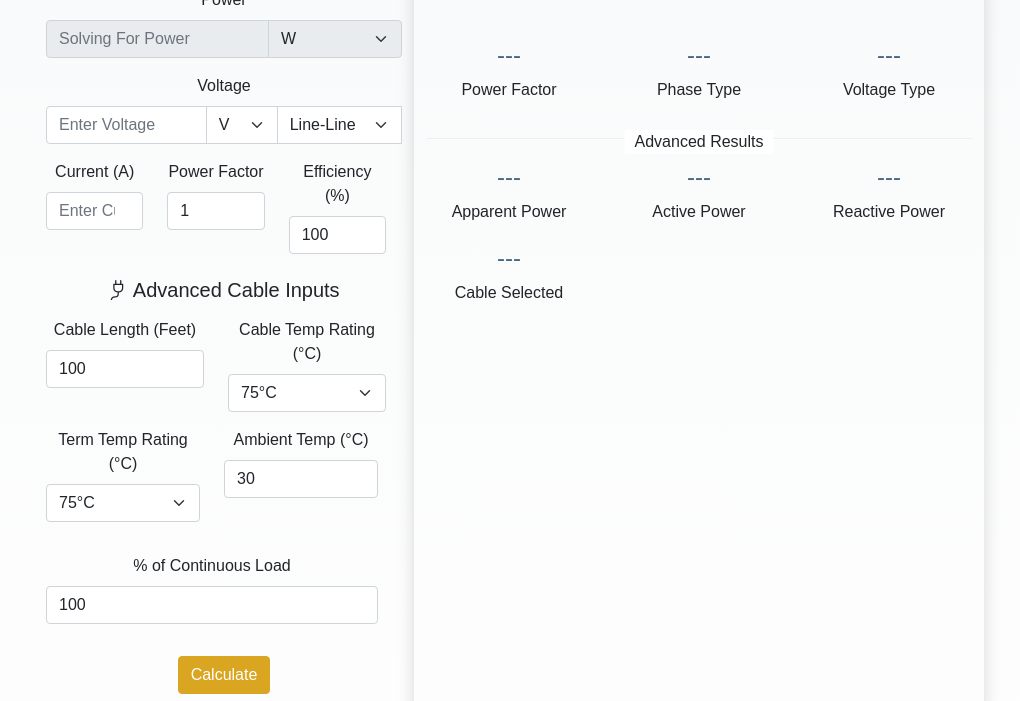
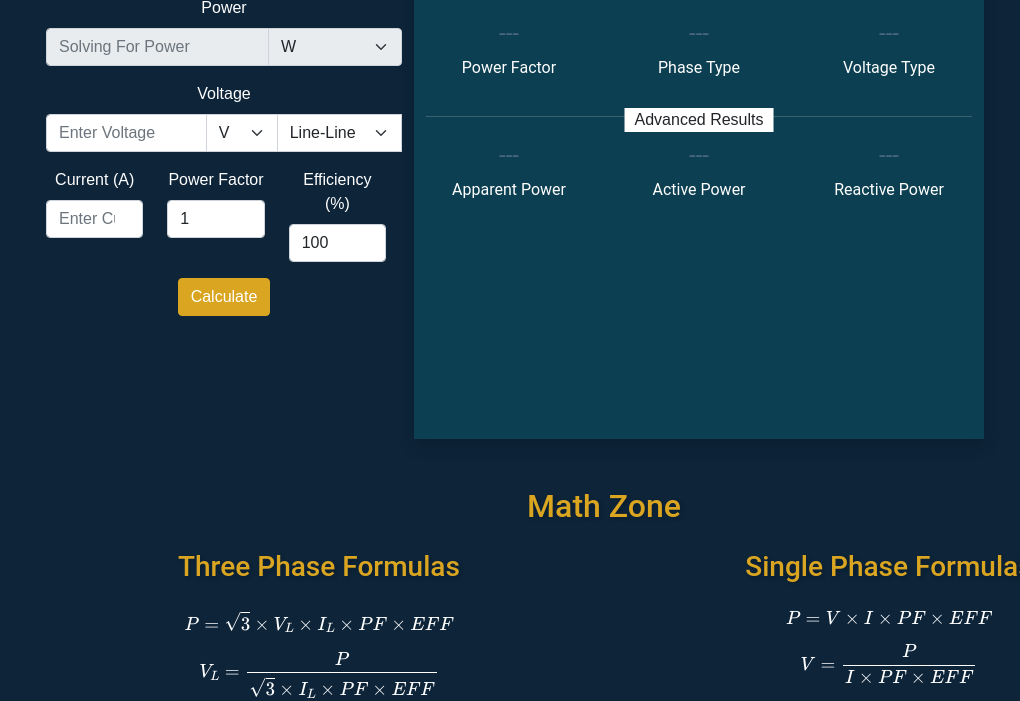
Before and after one commit to captainku/ElectricalWorkbench, a website: page powerWorkbench.html in a window 1280 px wide. Shown: the part 272-973 px from the top of the page, without its empty margins (36-1056 px from the left). Drawn offline with nearby package versions, Linux system fonts and the light colour scheme.

Commit message:
New background

```diff
--- a/calculator.js
+++ b/calculator.js
@@ -9,7 +9,7 @@ function calculateResults() {
     var current = parseFloat(document.getElementById('currentInput').value);
     var pf = parseFloat(document.getElementById('pfInput').value);
     var eff = parseFloat(document.getElementById('effInput').value);
-    var amountContinue = parseFloat(document.getElementById('loadContinueAmount').value);
+    //var amountContinue = parseFloat(document.getElementById('loadContinueAmount').value);
     var phaseType = document.querySelector('input[name="phaseType"]:checked').value;
 
     var result = 0;
@@ -109,13 +109,13 @@ function calculateResults() {
 
     //Get cable size
     //calc required cable ampacity based on load type
-    var amountNonContinue = 100-amountContinue;
+   /* var amountNonContinue = 100-amountContinue;
     var ampsRequired = currentResult*(amountNonContinue/100) + currentResult*(amountContinue/100)*1.25;
     console.log(currentResult);
     console.log("Amps Required Calculated: " + ampsRequired);
     var cableSelected = selectCableSize(ampsRequired);
     document.getElementById('resultCableSize').innerHTML = cableSelected;
-
+    */
     //draw chart
     updateChart(powerResult, powerQ, powerS);
 
--- a/powerWorkbench.html
+++ b/powerWorkbench.html
@@ -14,9 +14,32 @@
 
 </head>
 <body>
+<!-- Navbar -->
+<nav class="navbar navbar-expand-lg navbar-dark">
+    <div class="container-fluid">
+        <a class="navbar-brand" href="index.html">Electrical Workbench</a>
+        <button class="navbar-toggler" type="button" data-bs-toggle="collapse" data-bs-target="#navbarNavDropdown" aria-controls="navbarNavDropdown" aria-expanded="false" aria-label="Toggle navigation">
+            <span class="navbar-toggler-icon"></span>
+        </button>
+        <div class="collapse navbar-collapse" id="navbarNavDropdown">
+            <ul class="navbar-nav">
+                <li class="nav-item dropdown">
+                    <a class="nav-link dropdown-toggle" href="#" id="navbarDropdownMenuLink" role="button" data-bs-toggle="dropdown" aria-expanded="false">
+                        Menu
+                    </a>
+                    <ul class="dropdown-menu" aria-labelledby="navbarDropdownMenuLink">
+                        <li><a class="dropdown-item" href="#">Action</a></li>
+                        <li><a class="dropdown-item" href="#">Another action</a></li>
+                        <li><a class="dropdown-item" href="#">Something else here</a></li>
+                    </ul>
+                </li>
+            </ul>
+        </div>
+    </div>
+</nav>
 
-<div class="container">
-    <h1 class="mt-4 mb-4">Electrical Workbench</h1>
+
+<div class="container mt-4">
     <div class="row">
 
         <!-- Input Column -->
@@ -124,58 +147,6 @@
 
                 </div>
 
-               <!-- Advanced Cable Inputs Section -->
-                <div class="mt-4">
-                    <h5 class="mb-3 text-center"><i class="bi bi-plug"></i> Advanced Cable Inputs</h5>
-                </div>
-                <div class="row g-2 mb-3">
-                    <!--Row 1 of Cable Inputs-------------------->
-                    <!-- Cable Length Input -->
-                    <div class="col me-3">
-                        <div class="mb-3">
-                            <label for="cableLengthInput" class="form-label">Cable Length (Feet)</label>
-                            <input type="number" step="any" class="form-control" id="cableLengthInput" placeholder="Enter Cable Length" value=100>
-                        </div>
-                    </div>
-                     <!-- Cable Temp Rating Input -->
-                        <div class="col me-3">
-                            <label for="cableTempRatingSelect" class="form-label">Cable Temp Rating (°C)</label>
-                            <select class="form-select" id="cableTempRatingSelect">
-                                <option value="60">60°C</option>
-                                <option value="75" selected>75°C</option> <!-- Set this option as selected by default -->
-                                <option value="90">90°C</option>
-                            </select>
-                        </div>
-                    <!--Row 2 of Cable Inputs-------------------->
-                                    <!-- Temp Input Group -->
-                    <div class="row g-2 mb-3">
-                            <!-- Termination Temp Rating Input -->
-                        <div class="col me-3">
-                            <label for="termTempRatingSelect" class="form-label">Term Temp Rating (°C)</label>
-                            <select class="form-select" id="termTempRatingSelect">
-                                <option value="60">60°C</option>
-                                <option value="75" selected>75°C</option> <!-- Set this option as selected by default -->
-                                <option value="90">90°C</option>
-                            </select>
-                        </div>
-                            <!-- Ambient Temperature Input -->
-                        <div class="col me-3">
-                            <label for="ambientTempInput" class="form-label">Ambient Temp (°C)</label>
-                            <input type="number" step="any" class="form-control" id="ambientTempInput" placeholder="Enter Ambient Temperature" value=30>
-                            <div id="effWarning" class="form-text text-warning" style="display: none;">Please enter a valid number between 0 and 100.</div>
-                        </div>
-                    </div>
-                    <!--Row 3 of Cable Inputs-------------------->
-                        <!-- Temp Input Group -->
-                    <div class="row g-2 mb-3">
-                            <!-- Continuous input-->
-                            <div class="col me-3">
-                                <label for="loadContinueAmount" class="form-label">% of Continuous Load</label>
-                                <input type="number" step="any" class="form-control" id="loadContinueAmount" placeholder="% Continuous" value=100>
-                                <div id="effWarning" class="form-text text-warning" style="display: none;">Please enter a valid number between 0 and 100.</div>
-                            </div>
-                    </div>
-                </div>
 
 
                 <!-- Calculate Button with onclick attribute -->
@@ -249,13 +220,7 @@
                 <p>Reactive Power</p>
             </div>
         </div>
-        <div class="row g-4 text-center">
-            <!-- Power Factor Result -->
-            <div class="col-md-4">
-               <p class="result-value" id="resultCableSize">---</p>
-               <p>Cable Selected</p>
-           </div>
-       </div>
+
 
         <!--Equation Result Section-->
         <div  style="max-height: 200px; overflow-y: auto;">
--- a/styles.css
+++ b/styles.css
@@ -1,6 +1,8 @@
 /* Custom CSS for the results section */
 #resultsSection {
-    padding-top: 30px; /* Add padding to the top for spacing */
+    background-color: #0b3f51;
+    border-radius: 15px 15px 0 0; /* top-left, top-right, bottom-right, bottom-left */
+
 }
 
 .result-card {
@@ -20,6 +22,12 @@
     color: #6c757d; /* Set text color */
     margin-bottom: 0; /* Remove bottom margin */
 }
+
+label {
+    font-family: 'Arial', sans-serif; /* Sets the font */
+    color: #ffffff; /* Dark grey color for text */
+}
+
 
 
 .advanced-results-divider {
@@ -83,7 +91,7 @@
     font-family: Arial, sans-serif;
     margin: 40px;
     text-align: center;
-    background: linear-gradient(to bottom, #f8f9fa 0%, #ffffff 100%);
+    background: #0d2439;
 
 }
 
@@ -135,10 +143,22 @@ header {
 header h1 {
     font-family: 'Roboto', sans-serif;
     font-size: 2.5rem; /* Adjust size as needed */
-    font-weight: 700; /* Roboto's bold weight */
-    color: #000000;
+    font-weight: 300; /* Roboto's bold weight */
+    color: #ffffff;
     text-shadow: 2px 2px 4px rgba(0,0,0,0.2); /* Subtle shadow for depth */
 }
+ h5, h4, h3, h2, h6 {
+    font-family: 'Roboto', sans-serif;
+    color: #daa521;
+    text-shadow: 2px 2px 4px rgba(0,0,0,0.2); /* Subtle shadow for depth */
+}
+p  {
+    font-family: 'Roboto', sans-serif;
+    color: #ffffff;
+
+}
+
+
 
 
 .btn-primary {
@@ -155,6 +175,7 @@ header h1 {
 .card {
     box-shadow: 0 4px 8px rgba(0, 0, 0, 0.1), 0 6px 20px rgba(0, 0, 0, 0.1); /* Subtle box shadow */
     transition: transform 0.3s ease-in-out, box-shadow 0.3s ease-in-out; /* Smooth transition for hover */
+    background-color: #0b3f51;
 }
 
 .card:hover {
```
